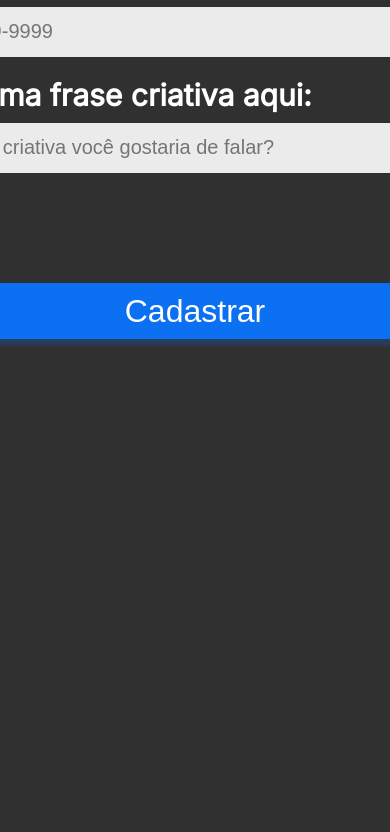
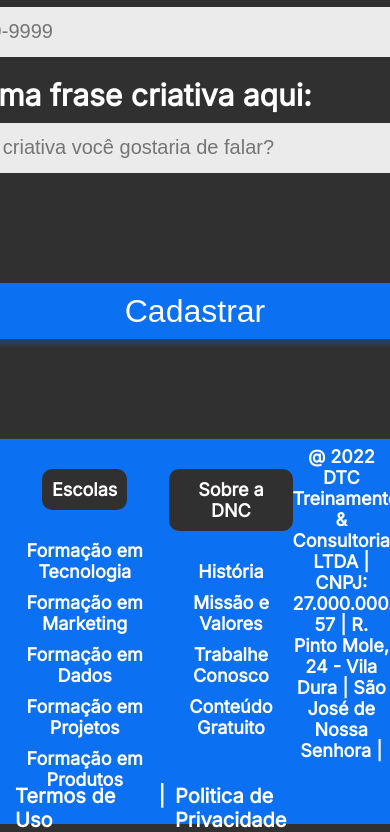
Before and after one commit to Hawlson/bootcamp-dnc, a plain HTML site: page index.html in a window 390 px wide. Shown: the part 1706-2538 px from the top of the page. Before the commit the page ends 2145 px from the top, so only its background shows below. Drawn offline with Linux system fonts and the light colour scheme.

```diff
--- a/estilo.css
+++ b/estilo.css
@@ -168,3 +168,139 @@
             box-shadow: 0px 6px 4px rgba(12, 112, 242, 0.25) ;
             cursor: pointer;
         }
+
+        /* Footer */
+
+        footer {
+            width: 100%;
+            background-color: var(--azul-dnc);
+        }
+
+        footer .linha1{
+            display: flex;
+            justify-content: space-around;
+            align-items: center;
+        }
+
+        footer ul{
+            list-style: none;
+            margin: 0px;
+            padding: 0px;
+        }
+
+        footer nav{
+            display: flex;
+            flex-direction: column;
+            align-items: center;
+            height: 330px;
+        }
+
+        footer h5{
+            text-align: center;
+            color: white;
+            font-weight: 800;
+            font-size: 18px;
+            font-family: var(--fonte-padrao);
+            background-color: var(--preto-dnc);
+            border-radius: 10px;
+            padding: 10px;
+            margin-bottom: 20px;
+        }
+
+        footer ul li{
+            text-align: center;
+            color: white;
+            font-weight: 600;
+            font-size: 18px;
+            font-family: var(--fonte-padrao);
+
+            margin: 10px 0px 10px 0px;
+        }
+
+        footer ul li a{
+            color: white;
+            text-decoration: none;
+        }
+
+        footer ul li a:hover{
+            color: var(--preto-dnc);
+        }
+
+
+        footer .endereço {
+            color: white;
+            font-weight: 600;
+            font-size: 18px;
+            font-family: var(--fonte-padrao);
+            width: 25%;
+            text-align: center;
+        }
+
+        footer .linha2{
+            height: 35px;
+            display: flex;
+            justify-content: center;
+            margin: 0px;
+            padding: 10px;
+        }
+
+        footer .linha2 a {
+            font-family: var(--fonte-padrao);
+            font-size: 20px;
+            font-weight: 600;
+            color: white;
+            text-decoration: none;
+            padding: 5px;
+        }
+
+        footer .linha2 a :first-child{
+            border-right: 3px solid white;
+        }
+
+        footer .linha2 :hover{
+            color: var(--cinza-hover);
+        }
+
+@media only screen and (max-width> 600px){
+
+    #principal{
+        flex-direction: column;
+        height: auto;
+    }
+
+    #menu{
+        flex-direction: column;
+        width: 100%;
+        margin: 0px;
+    }
+
+    menu a{
+        height: 50px;
+        align-items: center;
+        height: 50px;
+    }
+
+    #principal button{
+        width: 100%;
+        margin-right: 0px;
+    }
+
+    section h1{
+        font-size: 38px;
+    }
+
+    section h2{
+        font-size: 28px;
+        padding-right: 15px;
+        padding-left: 15px;
+    }
+
+    form{
+        width: 95%;
+        font-size: 20px;
+    }
+
+    .checkbox-items {
+        font-size: 15px;
+    }
+}
--- a/index.html
+++ b/index.html
@@ -70,5 +70,56 @@
         </form>
 
     </section>
+
+    <footer>
+        <div class="linha1">
+            <nav>
+                <h5>Escolas</h5>
+                <ul>
+                    <li>
+                        <a href="">Formação em Tecnologia</a>
+                    </li>
+                    <li>
+                        <a href="">Formação em Marketing</a>
+                    </li>
+                    <li>
+                        <a href="">Formação em Dados</a>
+                    </li>
+                    <li>
+                        <a href="">Formação em Projetos</a>
+                    </li>
+                    <li>
+                        <a href="">Formação em Produtos</a>
+                    </li>
+                </ul>
+            </nav>
+            <nav>
+                <h5>Sobre a DNC</h5>
+                <ul>
+                    <li>
+                        <a href="">História</a>
+                    </li>
+                    <li>
+                        <a href="">Missão e Valores</a>
+                    </li>
+                    <li>
+                        <a href="">Trabalhe Conosco</a>
+                    </li>
+                    <li>
+                        <a href="">Conteúdo Gratuito</a>
+                    </li>
+                </ul>
+            </nav>
+            <div class="endereço">
+                @ 2022 DTC Treinamentos & Consultoria LTDA | CNPJ: 27.000.000.000/0001-57 | R. Pinto Mole, 24 - Vila Dura | São José de Nossa Senhora |
+            </div>
+        </div>
+        <div class="linha2">
+            <a href="">Termos de Uso</a>
+            <a>|</a>
+            <a href="">Politica de Privacidade</a>
+        </div>
+    </footer>
+
 </body>
 </html>
```
